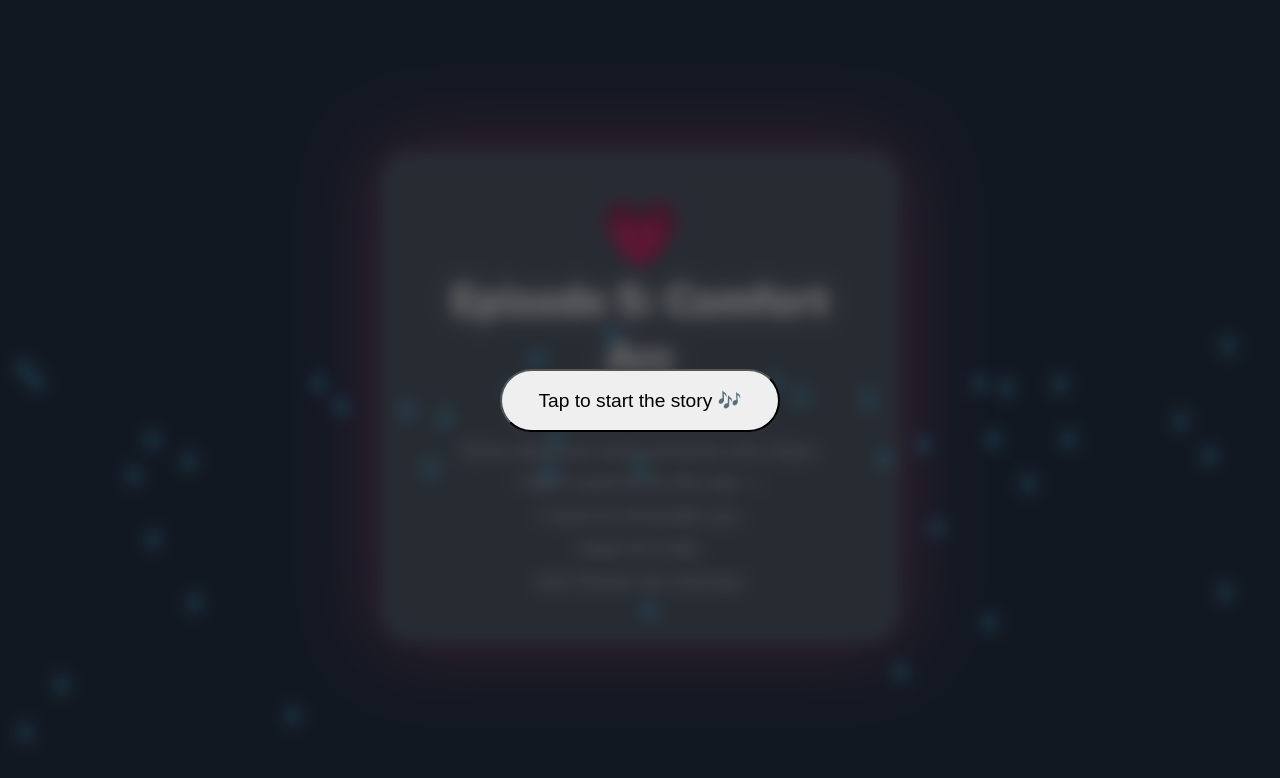
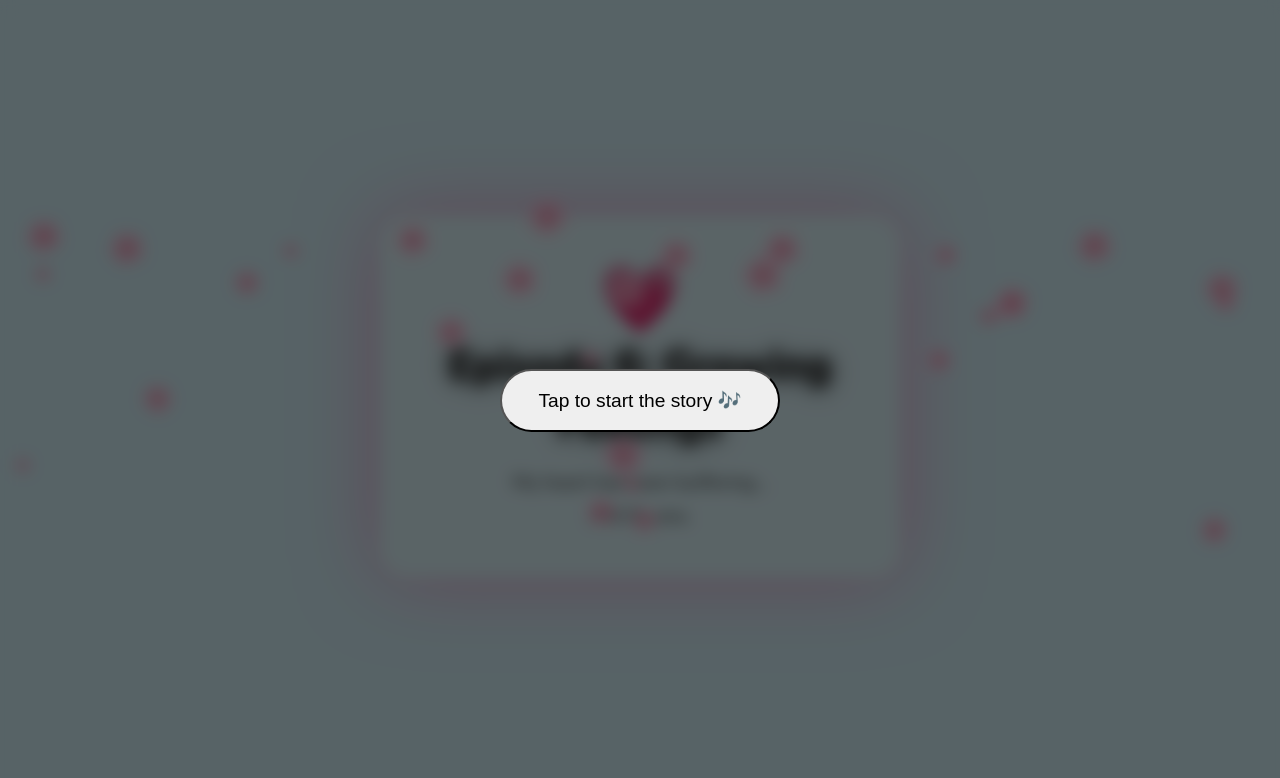
Before and after one commit to dharmaraj2302/Feb-14-test, a plain HTML site: page index.html in a window 1280 px wide. Drawn offline with nearby package versions, Linux system fonts and the light colour scheme.

Commit message:
Refactor rain animation and update episode details

```diff
--- a/index.html
+++ b/index.html
@@ -80,18 +80,15 @@ p{
   50%{transform:scale(1.25)}
 }
 
-/* Rain */
-.rain{
+.sakura{
   position:absolute;
   top:-10%;
   opacity:0.8;
-  animation:fallRain linear infinite;
-}
-@keyframes fallRain{
-  to{transform:translateY(120vh)}
+  animation:fall linear infinite;
 }
 
-/* Toast */
+@keyframes fall{to{transform:translateY(120vh) rotate(360deg)}}
+
 .toast{
   position:fixed;
   bottom:30px;
@@ -107,7 +104,6 @@ p{
 }
 .toast.show{opacity:1}
 
-/* Audio overlay */
 .audio-overlay{
   position:fixed;
   inset:0;
@@ -142,24 +138,23 @@ p{
   <p id="text"></p>
 </div>
 
-<div class="toast" id="toast">🌙 New episode unlocked</div>
-
 <script>
 /* ========= EPISODES ========= */
 const episodes={
-  7:{
-    t:"Episode 5: Comfort Arc",
-    m:"Not every day needs answers.\nSome days just need someone who stays.\nI don’t want to fix the rain —\nI want to sit beside you,\nlisten to it fall,\nand choose you anyway.",
-    bg:"#2f3e55"
+  8:{
+    t:"Episode 6: Growing Feelings",
+    m:"My heart has been buffering…\nand it’s you.",
+    bg:"#d9f7ff"
   }
 };
 
-/* ========= INIT (TEST) ========= */
-const today = 7;
-const ep = episodes[today];
-document.body.style.background = ep.bg;
+/* ===== TEST MODE: FORCE FEB 8 ===== */
+const today = 8; // ← TEST ONLY
+/* ================================= */
 
-/* Auto contrast */
+const ep=episodes[today];
+document.body.style.background=ep.bg;
+
 function getTextColor(bg){
   const c=bg.replace("#","");
   const r=parseInt(c.substr(0,2),16);
@@ -170,22 +165,22 @@ function getTextColor(bg){
 }
 document.documentElement.style.setProperty("--text-color",getTextColor(ep.bg));
 
-document.getElementById("title").innerText = ep.t;
-const textEl = document.getElementById("text");
-textEl.innerText = ep.m;
+const textEl=document.getElementById("text");
+document.getElementById("title").innerText=ep.t;
+textEl.innerText=ep.m;
 
-/* Rain */
-for(let i=0;i<40;i++){
-  const r=document.createElement("div");
-  r.className="rain";
-  r.innerText="💧";
-  r.style.left=Math.random()*100+"vw";
-  r.style.fontSize="18px";
-  r.style.animationDuration=(6+Math.random()*6)+"s";
-  document.body.appendChild(r);
+/* Sakura */
+for(let i=0;i<30;i++){
+  const s=document.createElement("div");
+  s.className="sakura";
+  s.innerText="🌸";
+  s.style.left=Math.random()*100+"vw";
+  s.style.fontSize=(14+Math.random()*22)+"px";
+  s.style.animationDuration=(8+Math.random()*10)+"s";
+  document.body.appendChild(s);
 }
 
-/* Heart reveal */
+/* Hidden heart moment */
 let revealed=false;
 document.getElementById("heart").onclick=()=>{
   if(revealed) return;
@@ -207,7 +202,7 @@ function startExperience(){
     let v=0;
     const f=setInterval(()=>{
       if(v>=1)clearInterval(f);
-      a.volume=v;v+=0.05;
+      a.volume=v; v+=0.05;
     },100);
   });
   document.getElementById("audioOverlay").style.display="none";
```
